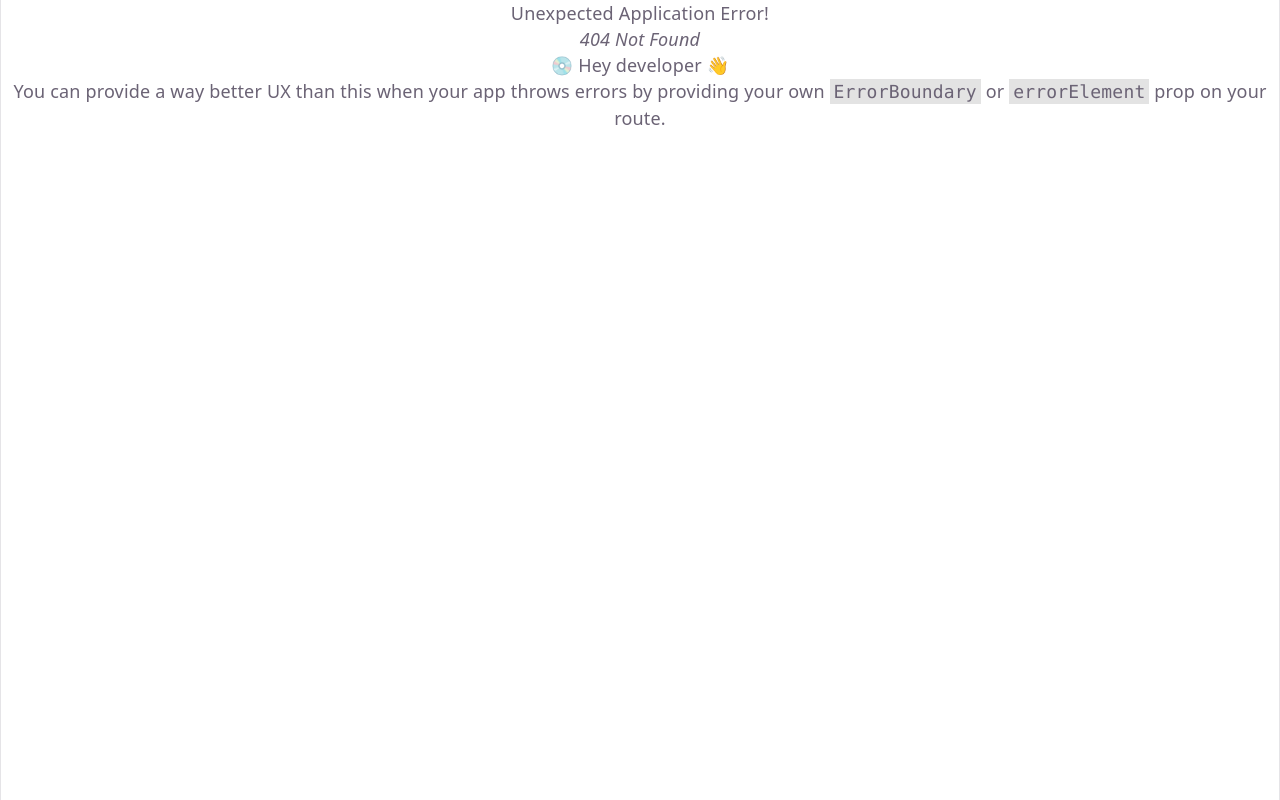
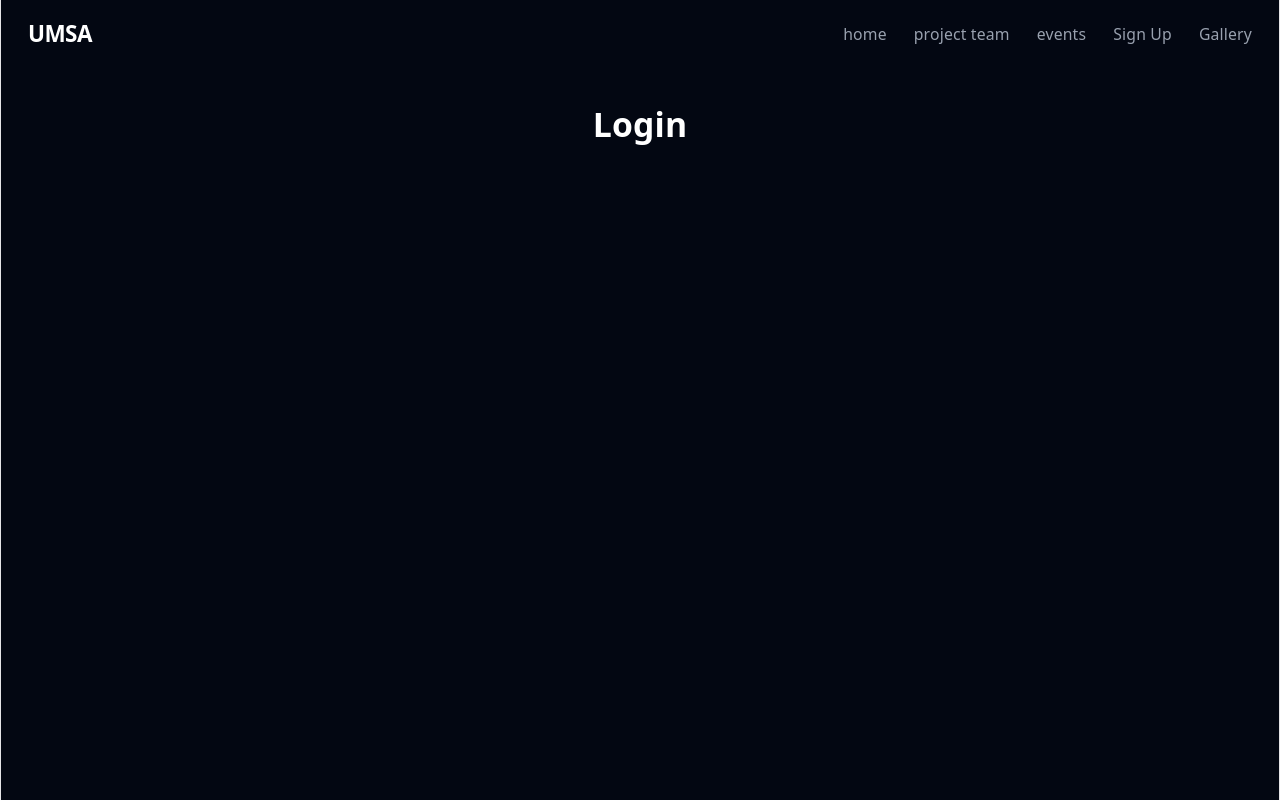
Before and after one commit to UoaWDCC/umsa, a React (Vite) app in the folder client/: page /login in a window 1280 px wide. Before the commit this address had no page. Built offline with nearby package versions, Linux system fonts and the light colour scheme.

Commit message:
feat: routed login page

```diff
--- a/client/src/main.tsx
+++ b/client/src/main.tsx
@@ -10,6 +10,7 @@ import ProjectTeam from './pages/Project-Team'
 import Events from './pages/Events'
 import SignUp from './pages/SignUp'
 import Gallery from './pages/Gallery'
+import Login from './pages/Login'
 
 {/* project team imports */}
 import Pruna from "./pages/project-team/Pruna";
@@ -28,6 +29,7 @@ const router = createBrowserRouter([
       { path: 'events',           element: <Events /> },
       { path: 'project-team',    element: <ProjectTeam /> },
       { path: 'sign-up',         element: <SignUp />},
+      { path: 'login',           element: <Login /> },
       { path: 'gallery',         element: <Gallery />},
 
       { path: 'alanna',          element: <Alanna /> },
--- /dev/null
+++ b/client/src/pages/Login.tsx
@@ -0,0 +1,7 @@
+export default function Login(){
+    return(
+        <>
+        <h1 className="text-3xl font-bold mb-8">Login</h1>
+        </>
+    )
+}
```
